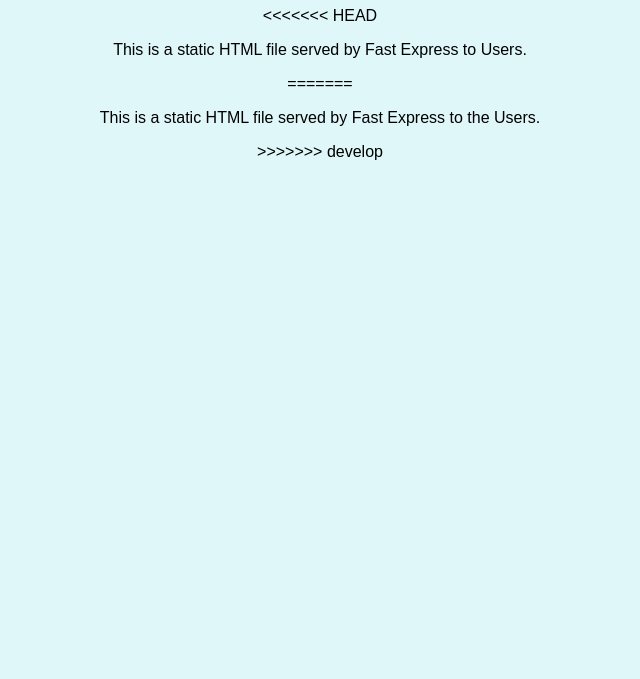
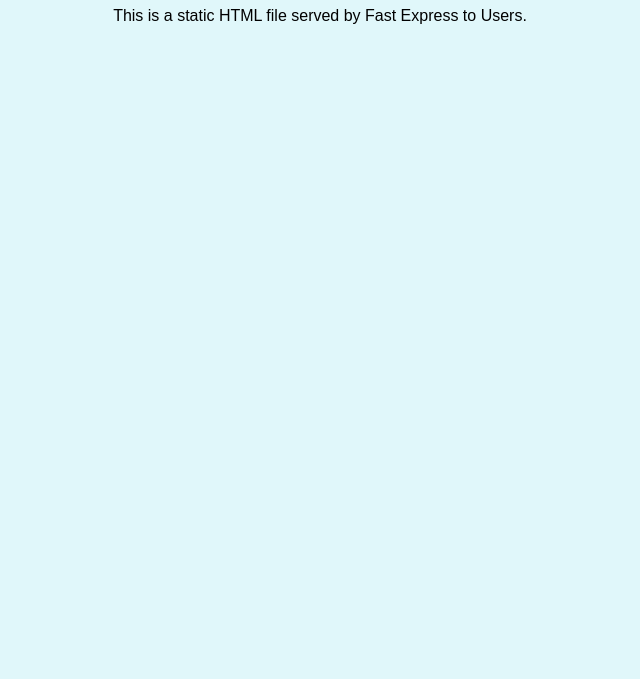
Before and after one commit to Sri-V-00/nodejs-demo-app, a website: page public/index.html in a window 1280 px wide. Shown: the part 121-800 px from the top of the page, without its empty margins (320-960 px from the left). Drawn offline with Linux system fonts and the light colour scheme.

Commit message:
Update index.html

```diff
--- a/public/index.html
+++ b/public/index.html
@@ -6,10 +6,8 @@
 </head>
 <body>
   <h1>Welcome to My Node.js App</h1>
-<<<<<<< HEAD
+
   <p>This is a static HTML file served by Fast Express to Users.</p>
-=======
-  <p>This is a static HTML file served by Fast Express to the Users.</p>
->>>>>>> develop
+
 </body>
 </html>
```
